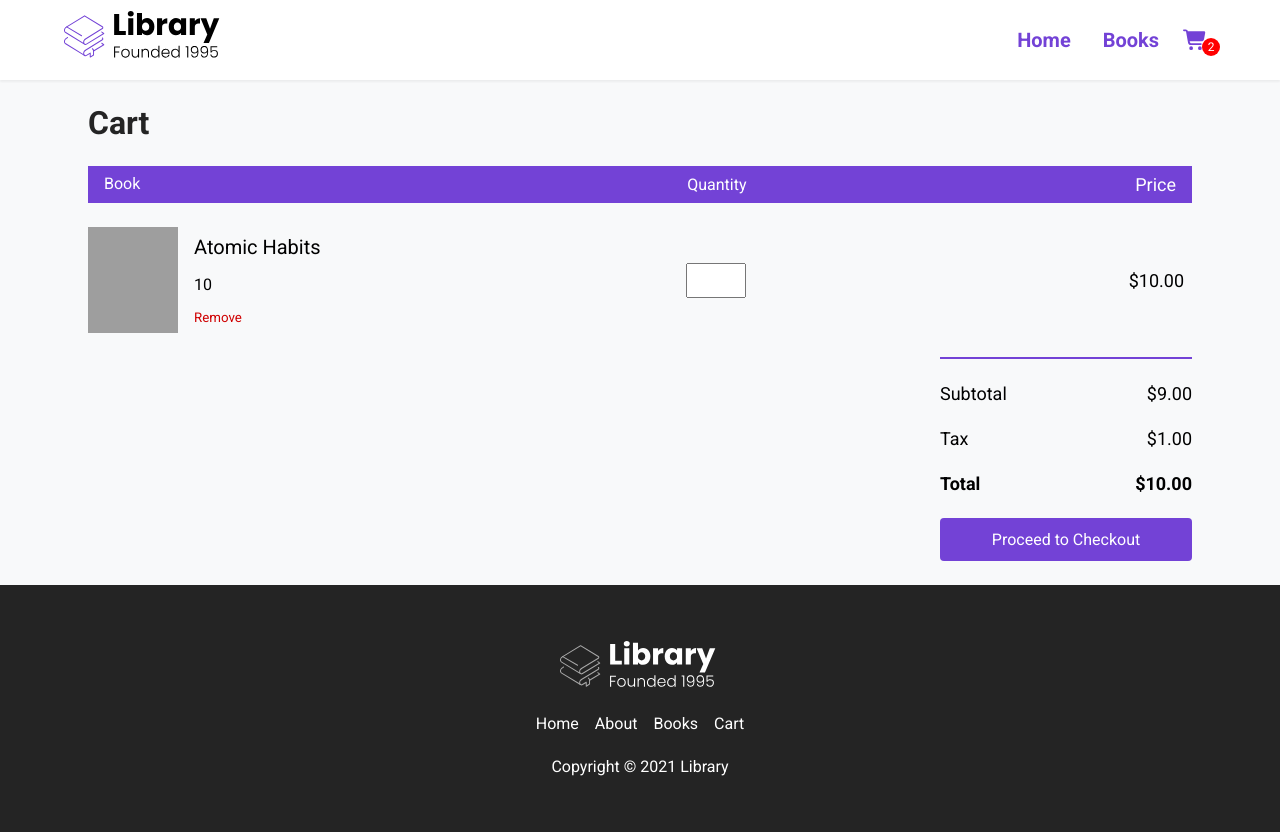
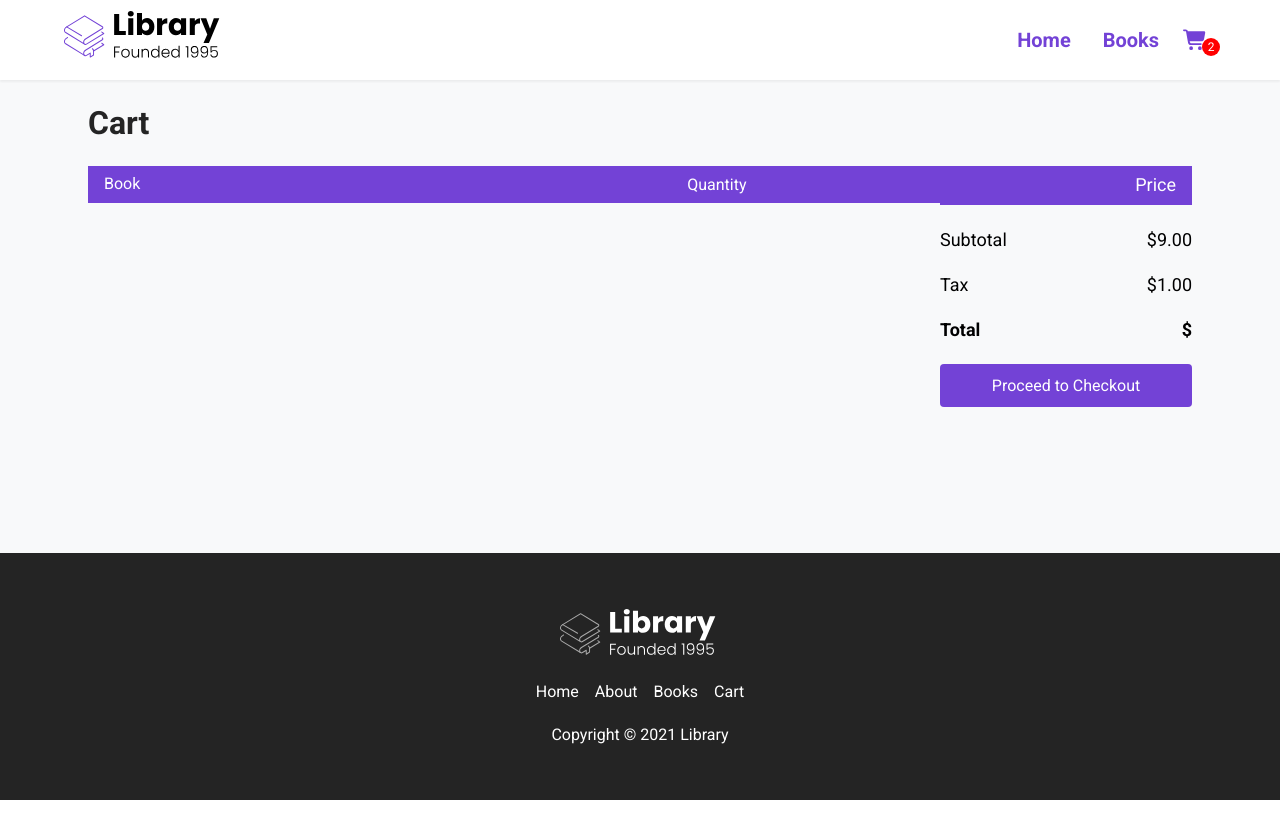
Before and after one commit to billyylee1127/library_react_tutorial, a React (Create React App) app: page /cart in a window 1280 px wide. Shown: the top 832 px of the page. After the commit the page ends 800 px from the top, so only its background shows below. Built offline with nearby package versions, Linux system fonts and the light colour scheme; grey boxes are pictures that could not be loaded.

Commit message:
no total

```diff
--- a/src/App.js
+++ b/src/App.js
@@ -13,15 +13,25 @@ function App() {
   const [cart, setCart] = useState([]);
 
   function addToCart(book) {
-    setCart([...cart, book])
+    setCart([...cart, { ...book, quantity: 1 }]);
   }
 
   useEffect(() => {
-    console.log(cart)
-  }, [cart])
+    console.log(cart);
+  }, [cart]);
 
+  function changeQuantity(book, quantity) {
+    setCart(
+      cart.map((item) => item.id === book.id
+          ? {
+              ...item,
+              quantity: +quantity,
+            }
+          : item
+      ),
+    );
+  }
 
-  function changeQuantity(id, quantity) {}
   return (
     <Router>
       <div className="App">
@@ -32,7 +42,9 @@ function App() {
           <Route
             path="/books/:id"
             exact
-            element={<BookInfo books={books} addToCart={addToCart} />}
+            element={
+              <BookInfo books={books} cart={cart} addToCart={addToCart} />
+            }
           />
           <Route
             path="/cart"
--- a/src/pages/BookInfo.jsx
+++ b/src/pages/BookInfo.jsx
@@ -11,6 +11,7 @@ const BookInfo = ({ books, addToCart, cart }) => {
   const [added, setAdded] = useState(false);
 
   function addBookToCart(book) {
+    setAdded(true);
     addToCart(book);
   }
 
@@ -62,7 +63,9 @@ const BookInfo = ({ books, addToCart, cart }) => {
                   </p>
                 </div>
                 {bookExistsOnCart() ? (
+                  <Link to={'/cart'} className="book__link">
                   <button className="btn">Checkout</button>
+                  </Link>
                 ) : (
                   <button className="btn" onClick={() => addBookToCart(book)}>
                     Add to Cart
--- a/src/pages/Cart.jsx
+++ b/src/pages/Cart.jsx
@@ -1,6 +1,16 @@
-import React from "react";
+import React, { useEffect, useState } from "react";
 
 const Cart = ({ cart, changeQuantity }) => {
+  const total = () => {
+    let price = 0;
+    cart.forEach((item) => {
+      price += +(
+        (item.salePrice || item.originalPrice) * item.quantity
+      ).toFixed(2);
+    });
+    return price;
+  };
+
   return (
     <div id="books__body">
       <main id="books__main">
@@ -16,16 +26,22 @@ const Cart = ({ cart, changeQuantity }) => {
                 <span className="cart__total">Price</span>
               </div>
               <div className="cart__body">
+                {cart.map((book) => {
+                  return (
                     <div className="cart__item">
                       <div className="cart__book">
                         <img
-                      src="https://m.media-amazon.com/images/I/91nujEwIpYL._AC_UF1000,1000_QL80_.jpg"
+                          src={book.url}
                           className="cart__book--img"
                           alt=""
                         />
                         <div className="cart__book--info">
-                      <span className="cart__book--title">Atomic Habits</span>
-                      <span className="cart__book--price">10</span>
+                          <span className="cart__book--title">
+                            {book.title}
+                          </span>
+                          <span className="cart__book--price">
+                            ${(book.salePrice || book.originalPrice).toFixed(2)}
+                          </span>
                           <button className="cart__book--remove">Remove</button>
                         </div>
                       </div>
@@ -35,10 +51,21 @@ const Cart = ({ cart, changeQuantity }) => {
                           min={0}
                           max={99}
                           className="cart__input"
+                          value={book.quantity}
+                          onChange={(event) =>
+                            changeQuantity(book, event.target.value)
+                          }
                         />
                       </div>
-                  <div className="cart__total">$10.00</div>
+                      <div className="cart__total">
+                        $
+                        {(
+                          (book.salePrice || book.originalPrice) * book.quantity
+                        ).toFixed(2)}{" "}
                       </div>
+                    </div>
+                  );
+                })}
               </div>
             </div>
             <div className="total">
@@ -52,10 +79,12 @@ const Cart = ({ cart, changeQuantity }) => {
               </div>
               <div className="total__item total__price">
                 <span>Total</span>
-                <span>$10.00</span>
+                <span>${total}</span>
               </div>
-              <button className="btn btn__checkout no-cursor"
-              onClick={() => alert(`Haven't got around to doing this :( `)}>
+              <button
+                className="btn btn__checkout no-cursor"
+                onClick={() => alert(`Haven't got around to doing this :( `)}
+              >
                 Proceed to Checkout
               </button>
             </div>
```
Lines whose indentation alone changed are shown as unchanged.
